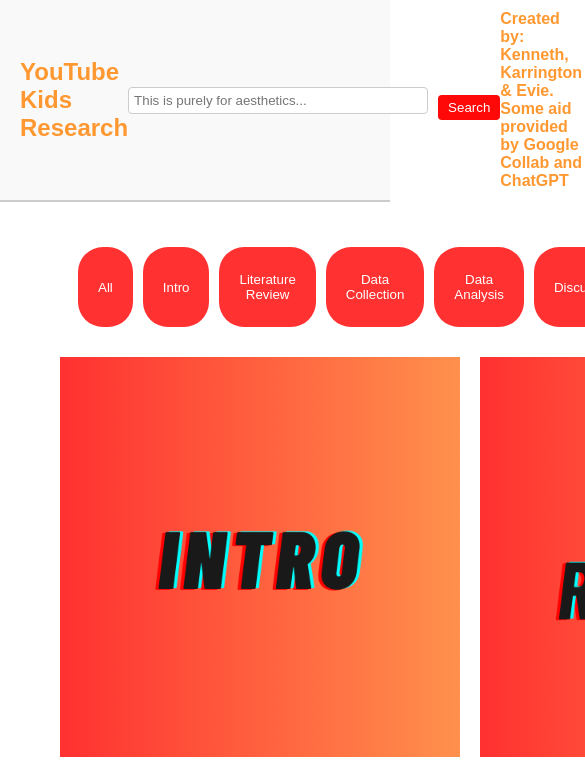
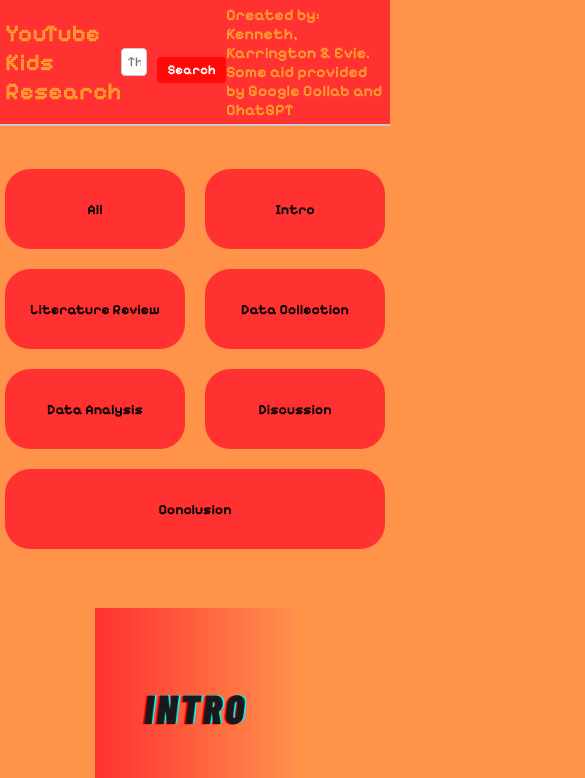
Before and after one commit to KarrWilson-designs/Group2Proj4, a plain HTML site: page final.html in a window 390 px wide. Shown: the top 778 px of the page, 585 px wide, since content can reach past the window. Drawn offline with Linux system fonts and the light colour scheme.

Commit message:
Update styles(final).css
updated css. mobile friendly

```diff
--- a/styles(final).css
+++ b/styles(final).css
@@ -3,26 +3,30 @@
     margin: 0;
     padding: 0;
     box-sizing: border-box;
+    font-family: Pixelify Sans;
 }
 
 /* Body Styling */
 body {
-    font-family: Arial, sans-serif;
+    cursor: url(youtube.png), auto;
+    background-color: #ff9349;
 }
+
+/* Mouse Cursors */
 
 /* Masthead Navigation */
 .masthead {
     display: flex;
     align-items: center;
     justify-content: space-between;
-    background-color: #f9f9f9;
+    background-color: #ff3131;
     padding: 10px 20px;
     border-bottom: 2px solid #ccc;
 }
 
 .logo {
     font-size: 24px;
-    font-weight: bold;
+    font-weight: bolder;
     color: #ff9831;
 }
 
@@ -40,7 +44,8 @@ body {
 
 .search-container input {
     padding: 5px;
-    width: 300px;
+    width: 80%; /* Make it responsive */
+    max-width: 300px; /* Limit the max width */
     border: 1px solid #ccc;
     border-radius: 4px;
 }
@@ -57,21 +62,24 @@ body {
 
 .search-container button:hover {
     background-color: #bf0000;
+    cursor: url(youtube-black.png), pointer;
 }
 
 /* Navigation Icons */
 
 .navigation {
     display: flex;
-    padding-left: 20%;
-    margin-bottom: 30px;
-    margin-top: 30px;
+    flex-wrap: wrap;
+    justify-content: center;
+    margin: 38px 0;
     gap: 10px;
 }
 .navigation button {
     border-radius: 25px;
     background: #ff3131;
-    padding: 20px;
+    padding: 10px 15px;
+    margin: 5px;
+    flex: 1 1 120px;
     width: 120px;
     height: 80px;
     text-align: center;
@@ -81,24 +89,36 @@ body {
 }
 
 .titleCards {
-    padding-left: 60px;
+    /*padding-left: 60px;
     column-gap: 20px;
-    row-gap: 20px;
+    row-gap: 20px;*/
+    gap: 300px;
+    padding: 16px;
     display: grid;
-    grid-template-columns: auto auto auto;
+    grid-template-columns: repeat(auto-fill, minmax(150px, 1fr));
 }
 
 .titleCards img {
-    max-width: 400px;
+    max-width: 200px; /* Set a specific max-width for larger icons */
+    height: auto;
+
+    display: block; /* Ensures centering */
+    margin-left: auto;
+    margin-right: auto;
+}
+
+.titleCards img:hover {
+    cursor: url(youtube-black.png), pointer;
 }
 
 /* Main Content */
 .hidden {
     display: none;
     margin: 20px;
-    background-color: #f9f9f9; /* Light background for readability */
+    background-color: #ffd3a7; /* Light background for readability */
     border-radius: 8px;
     border: 1px solid #ccc;
+    padding: 20px;
     font-size: 16px;
     line-height: 1.6;
     color: #333; /* Dark text for readability */
@@ -116,6 +136,7 @@ body {
 .hidden p {
     margin-bottom: 15px;
     padding: 20px;
+    font-weight: bolder;
 }
 
 /* Image Content */
@@ -133,14 +154,32 @@ body {
 /* Button Style */
 button {
     background-color: #4caf50;
-    color: white;
+    color: black;
     padding: 10px 20px;
     border: none;
     border-radius: 5px;
     cursor: pointer;
     margin-top: 15px;
+    font-weight: bolder;
 }
 
 button:hover {
     background-color: #45a049;
+    cursor: url(youtube-black.png), pointer;
 }
+
+/* Media Queries */
+@media (max-width: 600px) {
+    .masthead {
+        padding: 5px;
+    }
+
+    .search-container input {
+        width: 90%; /* Make input take more space on smaller screens */
+    }
+
+    .navigation button {
+        padding: 8px 10px;
+        font-size: 14px; /* Smaller font size on mobile */
+    }
+}
```
